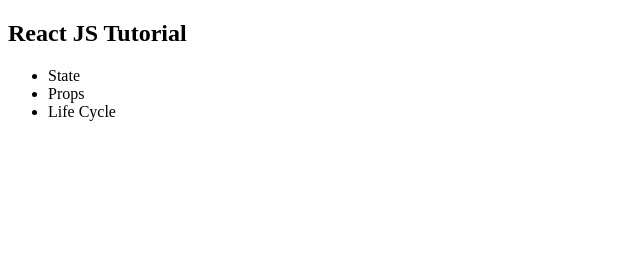
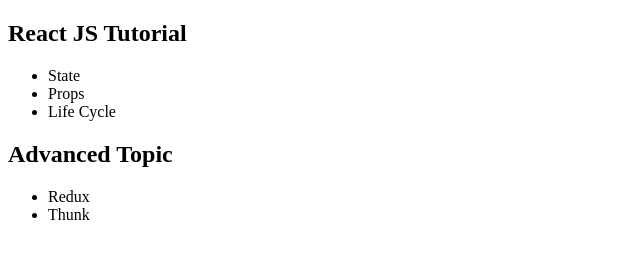
Before and after one commit to maheshpotedevex/mgit, a plain HTML site: page index.html in a window 1280 px wide. Shown: the whole page, without its empty margins (0-640 px from the left). Drawn offline with Linux system fonts and the light colour scheme.

Commit message:
Added advanced topic user 1

```diff
--- a/index.html
+++ b/index.html
@@ -16,6 +16,13 @@
 				<li>Life Cycle</li>
 			</ul>
 		</p>
+		<h2>Advanced Topic</h2>
+		<p>
+			<ul>
+				<li>Redux</li>
+				<li>Thunk</li>
+			</ul>
+		</p>
 	</div>
 
 </body>
```
